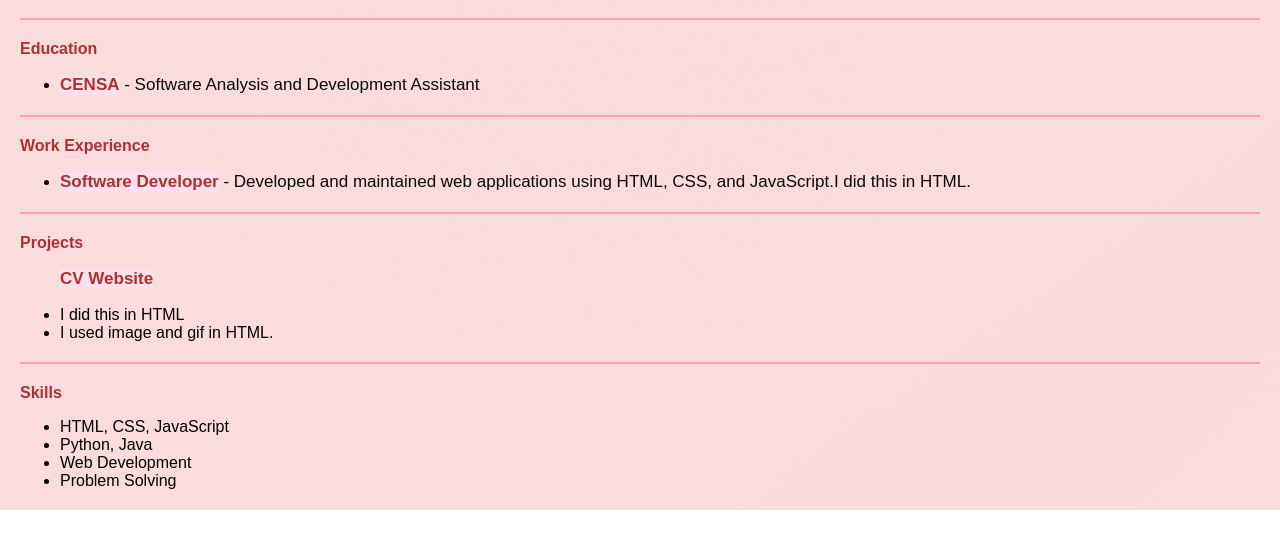
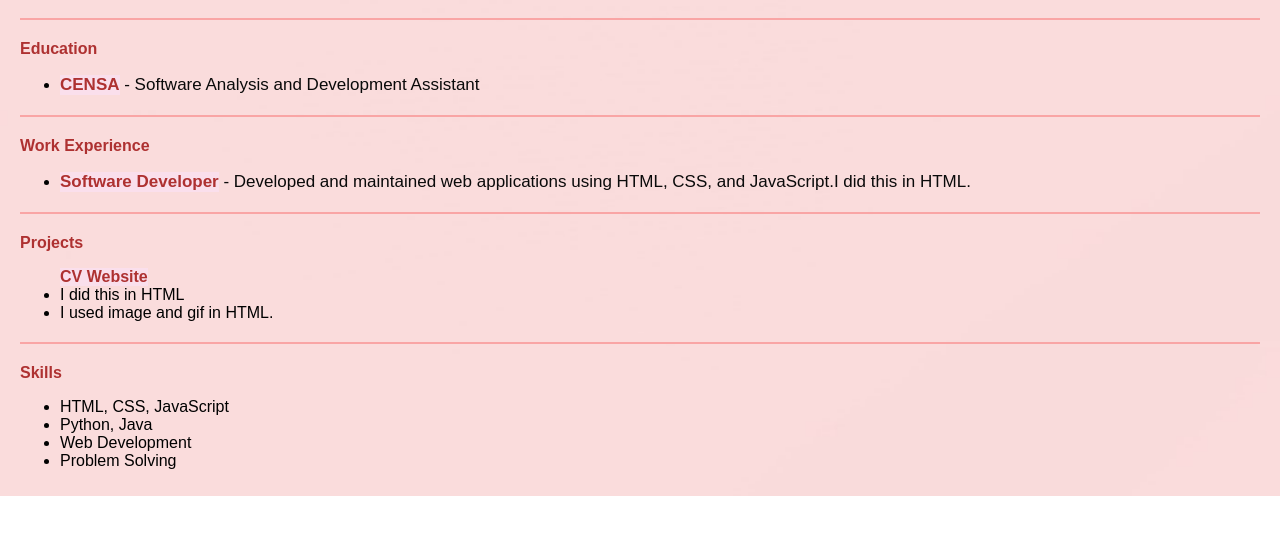
Before and after one commit to ValeryBermudez/FirstWeb, a plain HTML site: page anotherpage.html in a window 1280 px wide. Shown: the part 180-728 px from the top of the page. Drawn offline with Linux system fonts and the light colour scheme.

Commit message:
Update anotherpage.html

```diff
--- a/anotherpage.html
+++ b/anotherpage.html
@@ -82,7 +82,7 @@
     <section>
         <h2>Projects</h2>
         <ul>
-            <p><strong>CV Website</strong>
+            <strong>CV Website</strong>
             <li>I did this in HTML</li>
             <li> I used image and gif in HTML.</li>
         </ul>
```
